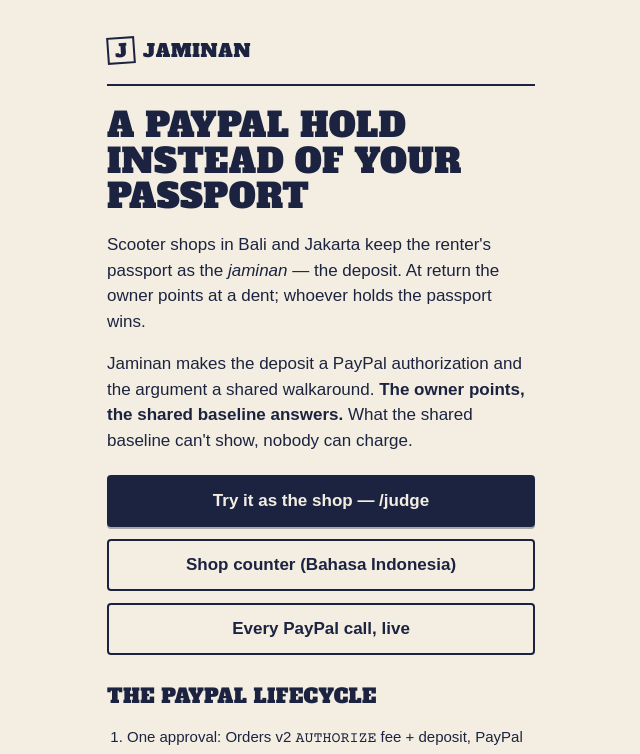
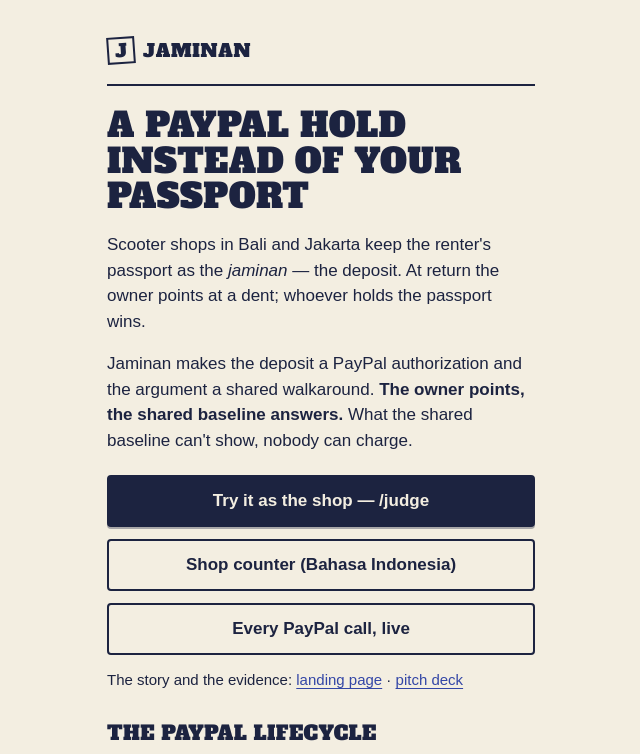
Before and after one commit to edycutjong/jaminan, a Next.js app: page / in a window 1280 px wide. Shown: the top 754 px of the page, without its empty margins (319-959 px from the left). Built offline with nearby package versions, Linux system fonts and the light colour scheme; a web font is replaced by a local one.

Commit message:
Link the landing page and pitch deck from the README and the app; list the evidence pack

```diff
--- a/app/page.tsx
+++ b/app/page.tsx
@@ -13,6 +13,10 @@
         <Link className="btn ghost" href="/shop">Shop counter (Bahasa Indonesia)</Link>
         <Link className="btn ghost" href="/integrations/verify">Every PayPal call, live</Link>
       </div>
+      <p className="small" style={{ marginTop: 14 }}>
+        The story and the evidence: <a href="https://jaminan-landing.vercel.app">landing page</a> ·{" "}
+        <a href="https://jaminan-landing.vercel.app/pitch/">pitch deck</a>
+      </p>
       <h2>The PayPal lifecycle</h2>
       <ol className="small" style={{ paddingLeft: 20 }}>
         <li>One approval: Orders v2 <span className="data">AUTHORIZE</span> fee + deposit, PayPal saved for later fines.</li>
```
Also changed, not shown: 1 other file (tests, documents, lock files or other folders).
